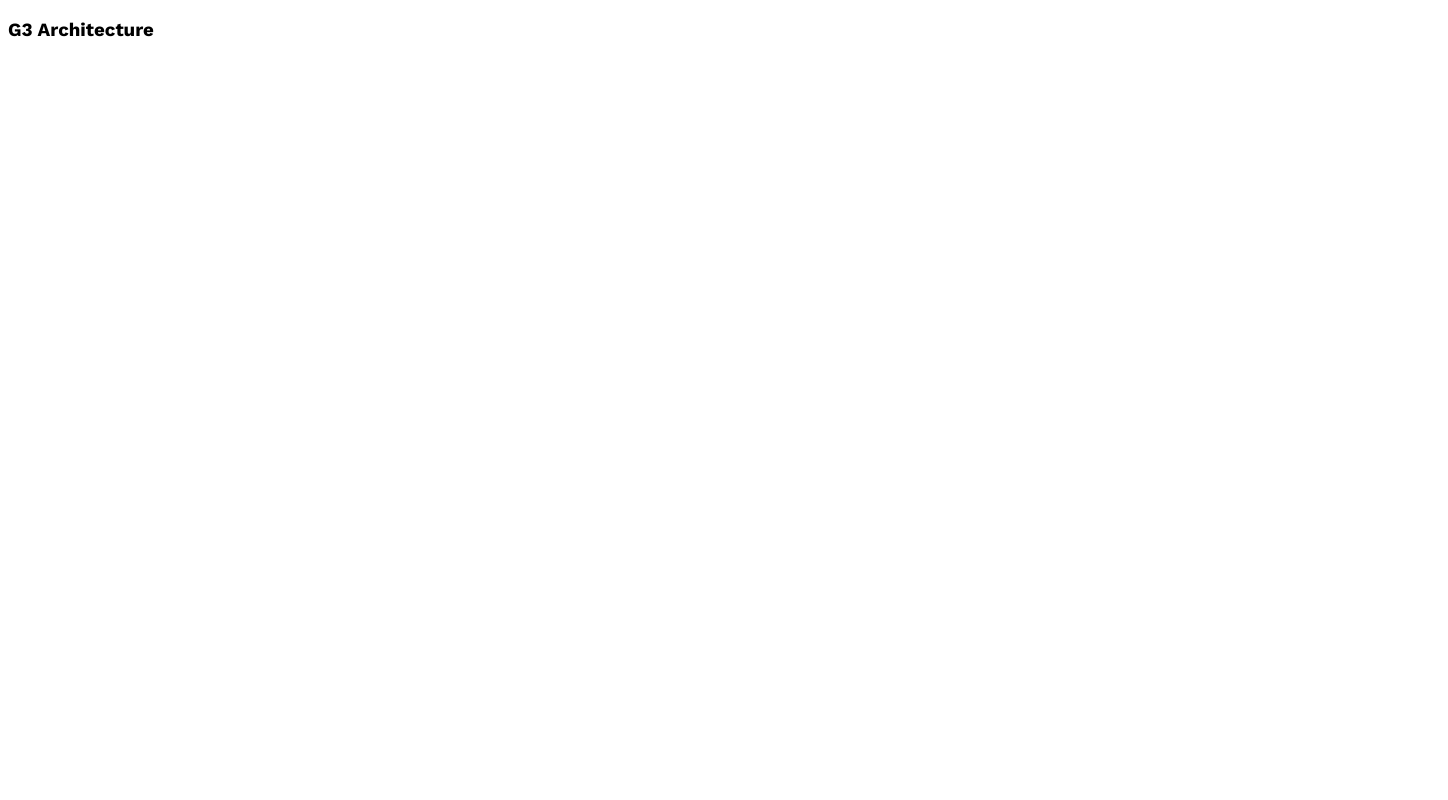
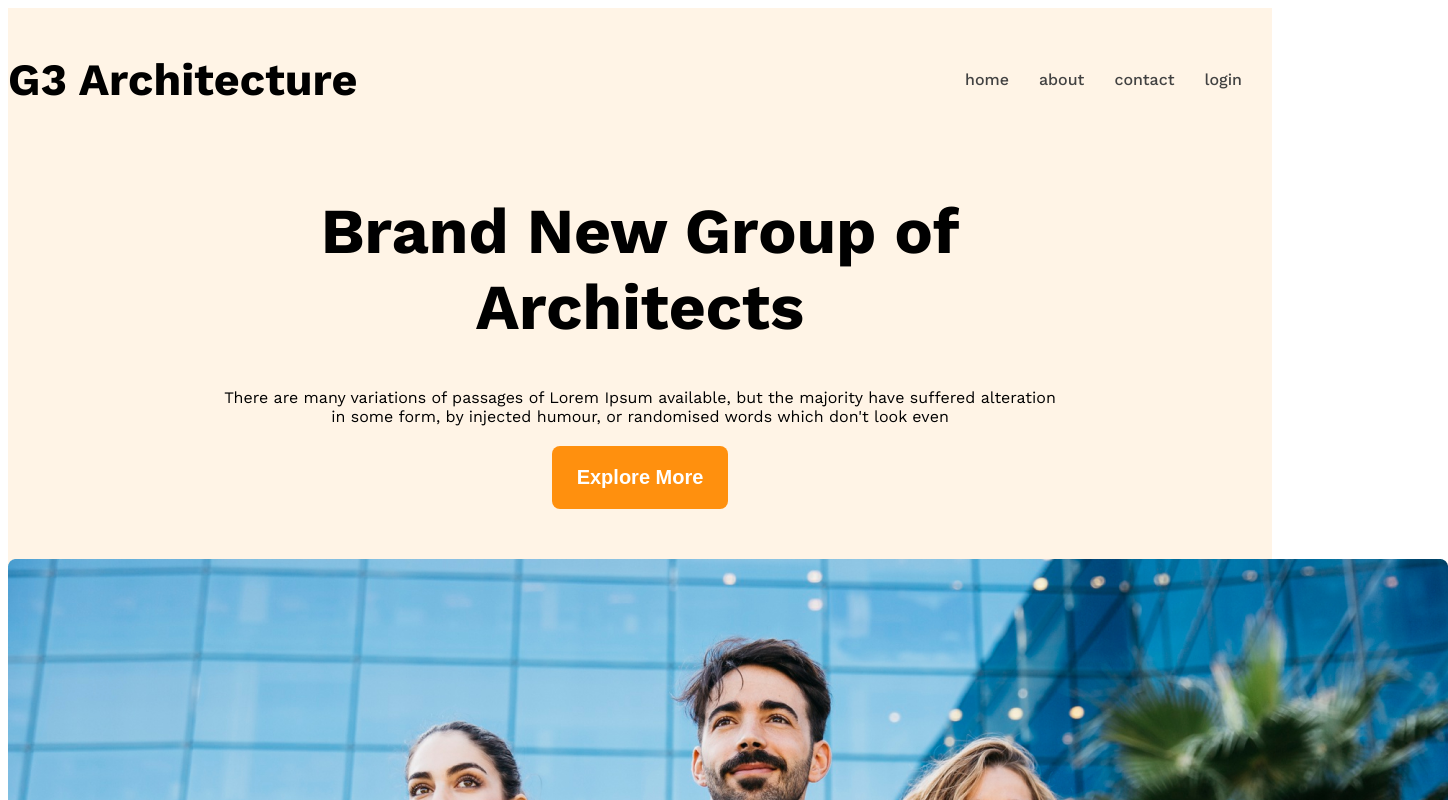
Before and after one commit to SakibHasan7439/flex-and-grid-project, a plain HTML site: page index.html in a window 1280 px wide. Shown: the top 800 px of the page, 1448 px wide, since content can reach past the window. Drawn offline with nearby package versions, Linux system fonts and the light colour scheme.

Commit message:
commited

```diff
--- a/index.html
+++ b/index.html
@@ -8,10 +8,36 @@
     <link rel="shortcut icon" href="images/icons/projects.png" type="image/x-icon">
 </head>
 <body class="work-sans-font">
-    <header>
-        <nav class="navbar">
+    <header class="bg-light">
+        <nav class="navbar display-flex">
             <h3 class="brand">G3 Architecture</h3>
+            <ul class="nav-link display-flex">
+                <li class="nav-item">
+                    <a href="" class="nav-link text-gray">home</a>
+                </li>
+                <li class="nav-item">
+                    <a href="" class="nav-link text-gray">about</a>
+                </li>
+                <li class="nav-item">
+                    <a href="" class="nav-link text-gray">contact</a>
+                </li>
+                <li class="nav-item">
+                    <a href="" class="nav-link text-gray">login</a>
+                </li>
+            </ul>
         </nav>
+        <div class="banner">
+            <div class="banner-content">
+                <h1 class="banner-title">Brand New Group of Architects</h1>
+                <div class="banner-description">There are many variations of
+                    passages of Lorem Ipsum available, but the majority have
+                    suffered alteration in some form, by injected humour, or
+                    randomised words which don't look even
+                </div>
+                <button class="primary-btn">explore more</button>
+            </div>
+            <img src="images/banner.png" alt="banner">
+        </div>
     </header>
     <main>
 
--- a/style.css
+++ b/style.css
@@ -6,3 +6,88 @@
     font-optical-sizing: auto;
     font-style: normal;
 }
+
+/* shared style */
+.display-flex {
+    display: flex;
+}
+
+.text-gray {
+    color: #424242;
+}
+
+.dark-light-gray {
+    color: #727272;
+}
+
+.bg-light {
+    background: rgba(255, 144, 14, 0.1);
+}
+
+.primary-btn {
+    background-color: #ff900e;
+    color: #ffffff;
+    padding: 20px 25px;
+    font-size: 1.25rem;
+    font-weight: 600;
+    text-transform: capitalize;
+    border: none;
+    border-radius: 8px;
+}
+
+/* header style */
+
+/* navbar related style */
+
+.navbar {
+    justify-content: space-between;
+    align-items: center;
+}
+
+.brand {
+    font-weight: bold;
+    font-size: 2.8rem;
+}
+
+.nav-item {
+    list-style: none;
+    margin-right: 30px;
+}
+
+.nav-link {
+    text-decoration: none;
+    font-weight: 500;
+}
+
+.navbar, .banner {
+    max-width: 1440px;
+    width: 100%;
+    margin: 0 auto;
+}
+
+/* banner related style  */
+
+.banner-content {
+    max-width: 850px;
+    margin: 0 auto;
+    text-align: center;
+    margin-bottom: 50px;
+}
+
+.banner-title {
+    font-weight: 700;
+    font-size: 4rem;
+}
+
+.banner-description {
+    font-size: 1rem;
+    padding-bottom: 20px;
+}
+
+/* responsive media query */
+
+@media screen and (max-width: 576px) {
+    .nav-link {
+        flex-direction: column;
+    }
+}
```
